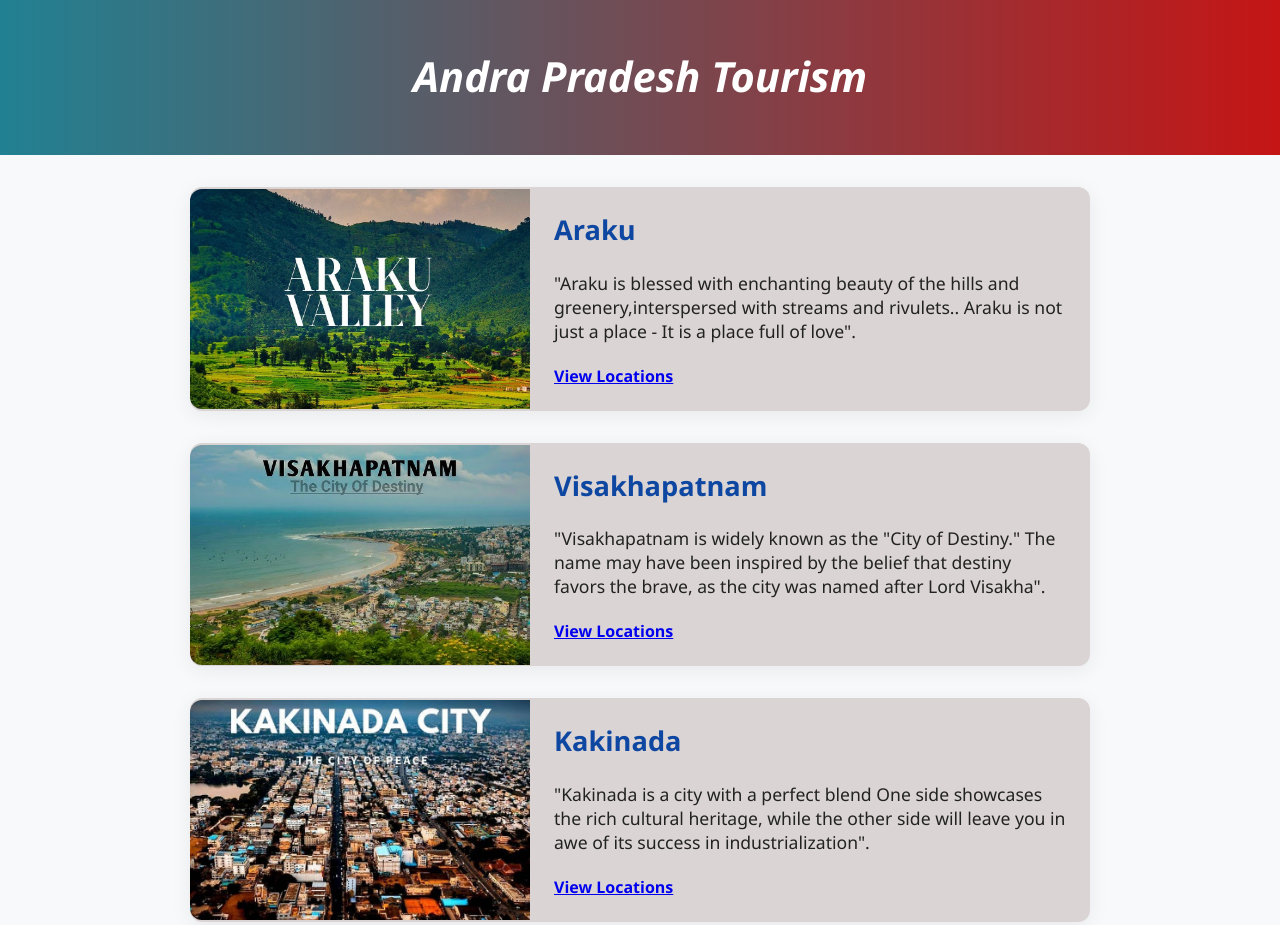
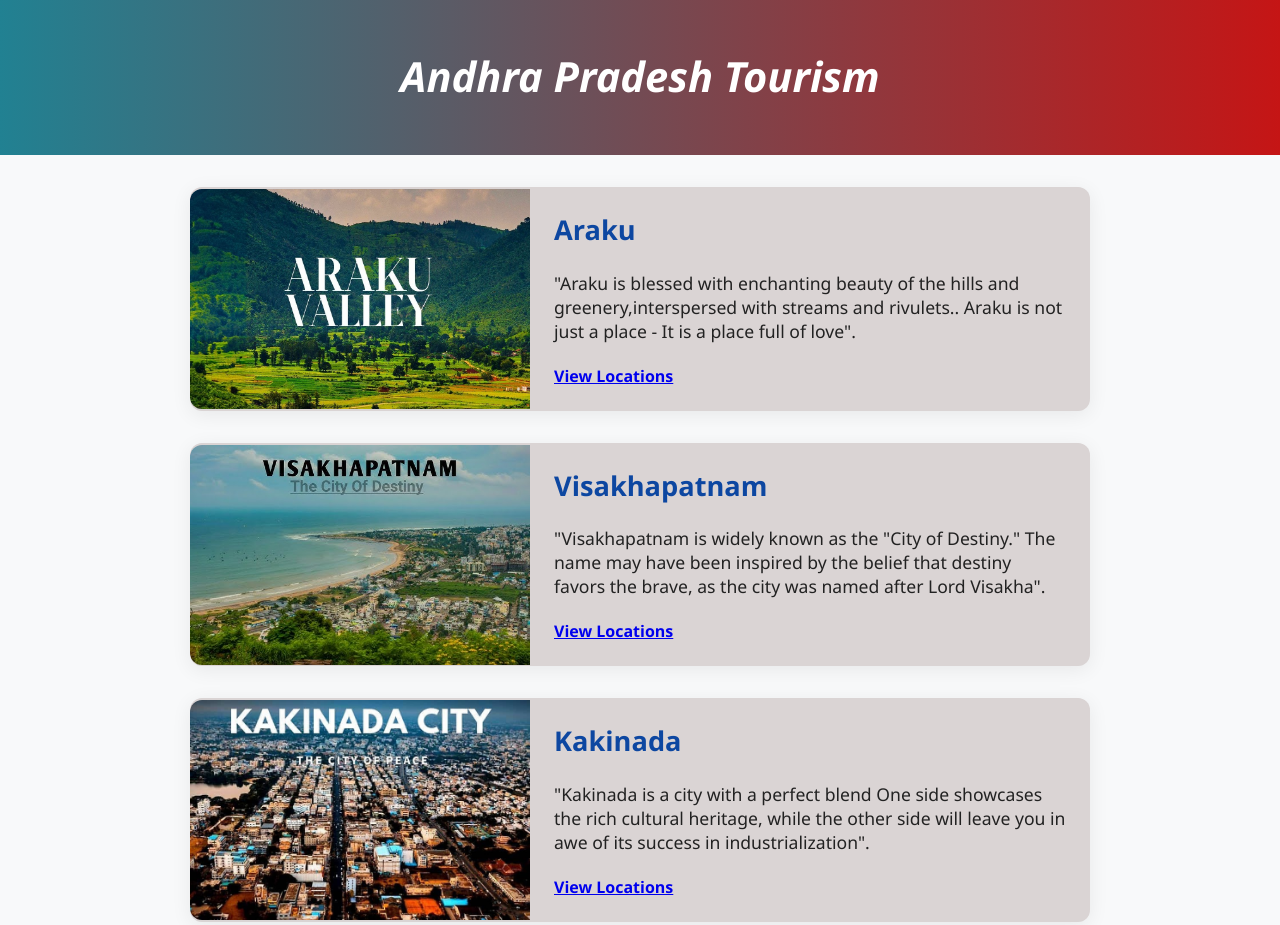
Before and after one commit to surendravarma7572/andrapradesh-travel.repo, a plain HTML site: page index.html in a window 1280 px wide. Shown: the top 925 px of the page. Drawn offline with Linux system fonts and the light colour scheme.

Commit message:
index.html

```diff
--- a/index.html
+++ b/index.html
@@ -107,7 +107,7 @@ footer {
 }</style>
 <body>
   <header>
-    <h1><i>Andra Pradesh Tourism</i></h1>
+    <h1><i>Andhra Pradesh Tourism</i></h1>
   </header>
   <main>
     <section class="destination">
@@ -140,4 +140,5 @@ footer {
     <br>
   </footer>
 </body>
+
 </html>
```
